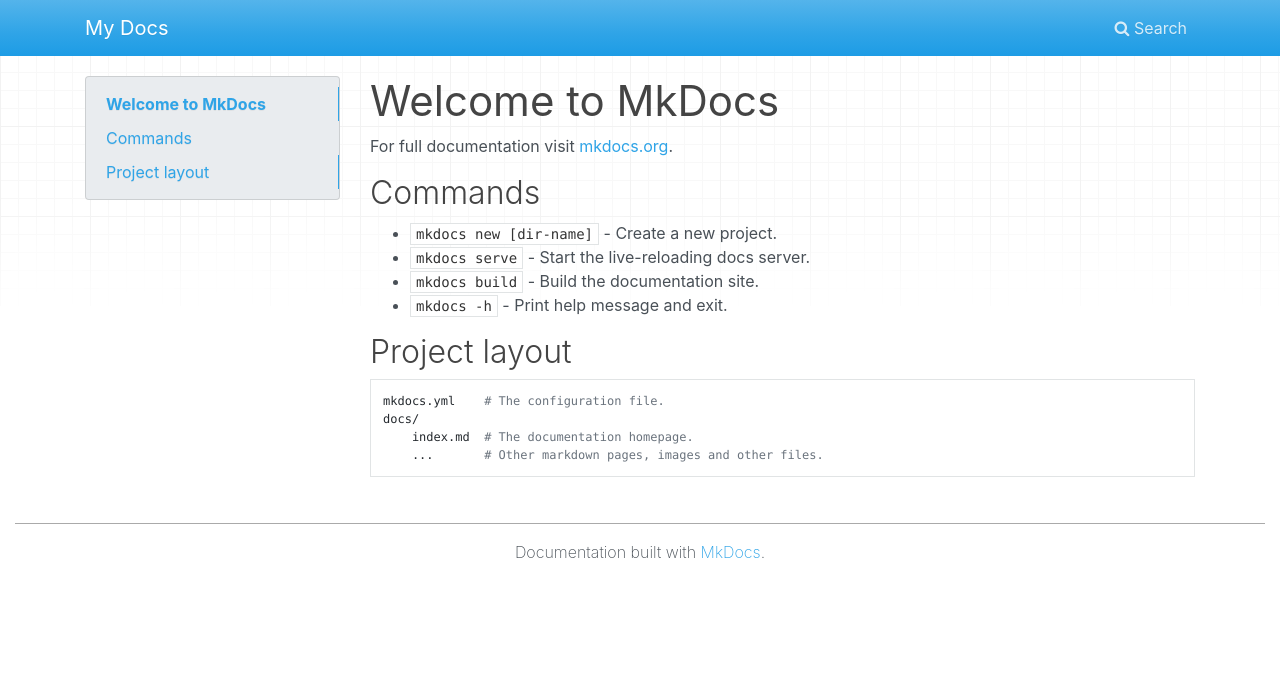
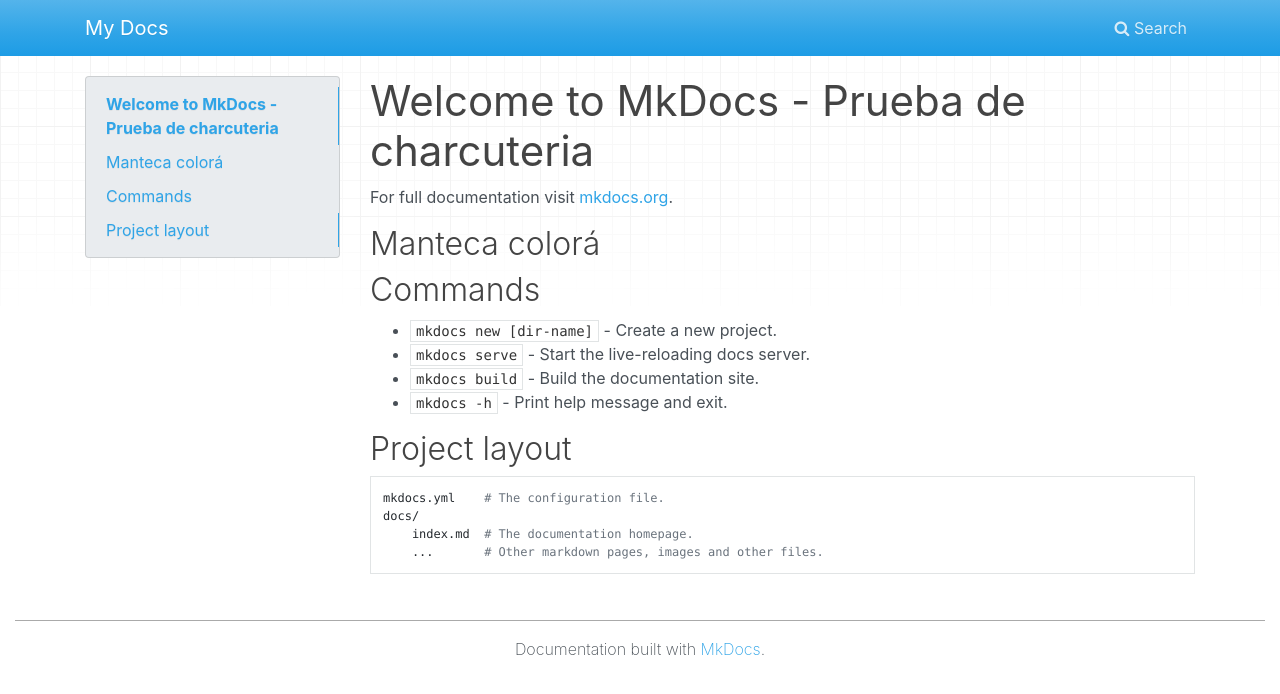
Before and after one commit to josemi9201/2023-demo-mkdocs, a plain HTML site: page index.html in a window 1280 px wide. Drawn offline with nearby package versions, Linux system fonts and the light colour scheme.

Commit message:
Deployed 2827d84 with MkDocs version: 1.5.3

```diff
--- a/index.html
+++ b/index.html
@@ -49,8 +49,12 @@
     <div id="toc-collapse" class="navbar-collapse collapse card bg-secondary">
         <ul class="nav flex-column">
 
-            <li class="nav-item" data-level="1"><a href="#welcome-to-mkdocs" class="nav-link">Welcome to MkDocs</a>
+            <li class="nav-item" data-level="1"><a href="#welcome-to-mkdocs-prueba-de-charcuteria" class="nav-link">Welcome to MkDocs - Prueba de charcuteria</a>
               <ul class="nav flex-column">
+            <li class="nav-item" data-level="2"><a href="#manteca-colora" class="nav-link">Manteca colorá</a>
+              <ul class="nav flex-column">
+              </ul>
+            </li>
             <li class="nav-item" data-level="2"><a href="#commands" class="nav-link">Commands</a>
               <ul class="nav flex-column">
               </ul>
@@ -66,8 +70,9 @@
 </div></div>
                     <div class="col-md-9" role="main">
 
-<h1 id="welcome-to-mkdocs">Welcome to MkDocs</h1>
+<h1 id="welcome-to-mkdocs-prueba-de-charcuteria">Welcome to MkDocs - Prueba de charcuteria</h1>
 <p>For full documentation visit <a href="https://www.mkdocs.org">mkdocs.org</a>.</p>
+<h2 id="manteca-colora">Manteca colorá</h2>
 <h2 id="commands">Commands</h2>
 <ul>
 <li><code>mkdocs new [dir-name]</code> - Create a new project.</li>
@@ -163,5 +168,5 @@
 
 <!--
 MkDocs version : 1.5.3
-Build Date UTC : 2024-03-05 16:37:18.589722+00:00
+Build Date UTC : 2024-03-18 20:05:42.339376+00:00
 -->
--- a/search/search_index.json
+++ b/search/search_index.json
@@ -1 +1 @@
-{"config":{"indexing":"full","lang":["en"],"min_search_length":3,"prebuild_index":false,"separator":"[\\s\\-]+"},"docs":[{"location":"","text":"Welcome to MkDocs For full documentation visit mkdocs.org . Commands mkdocs new [dir-name] - Create a new project. mkdocs serve - Start the live-reloading docs server. mkdocs build - Build the documentation site. mkdocs -h - Print help message and exit. Project layout mkdocs.yml # The configuration file. docs/ index.md # The documentation homepage. ... # Other markdown pages, images and other files.","title":"Welcome to MkDocs"},{"location":"#welcome-to-mkdocs","text":"For full documentation visit mkdocs.org .","title":"Welcome to MkDocs"},{"location":"#commands","text":"mkdocs new [dir-name] - Create a new project. mkdocs serve - Start the live-reloading docs server. mkdocs build - Build the documentation site. mkdocs -h - Print help message and exit.","title":"Commands"},{"location":"#project-layout","text":"mkdocs.yml # The configuration file. docs/ index.md # The documentation homepage. ... # Other markdown pages, images and other files.","title":"Project layout"}]}
+{"config":{"indexing":"full","lang":["en"],"min_search_length":3,"prebuild_index":false,"separator":"[\\s\\-]+"},"docs":[{"location":"","text":"Welcome to MkDocs - Prueba de charcuteria For full documentation visit mkdocs.org . Manteca color\u00e1 Commands mkdocs new [dir-name] - Create a new project. mkdocs serve - Start the live-reloading docs server. mkdocs build - Build the documentation site. mkdocs -h - Print help message and exit. Project layout mkdocs.yml # The configuration file. docs/ index.md # The documentation homepage. ... # Other markdown pages, images and other files.","title":"Welcome to MkDocs - Prueba de charcuteria"},{"location":"#welcome-to-mkdocs-prueba-de-charcuteria","text":"For full documentation visit mkdocs.org .","title":"Welcome to MkDocs - Prueba de charcuteria"},{"location":"#manteca-colora","text":"","title":"Manteca color\u00e1"},{"location":"#commands","text":"mkdocs new [dir-name] - Create a new project. mkdocs serve - Start the live-reloading docs server. mkdocs build - Build the documentation site. mkdocs -h - Print help message and exit.","title":"Commands"},{"location":"#project-layout","text":"mkdocs.yml # The configuration file. docs/ index.md # The documentation homepage. ... # Other markdown pages, images and other files.","title":"Project layout"}]}
```
Also changed, not shown: 1 other file.
